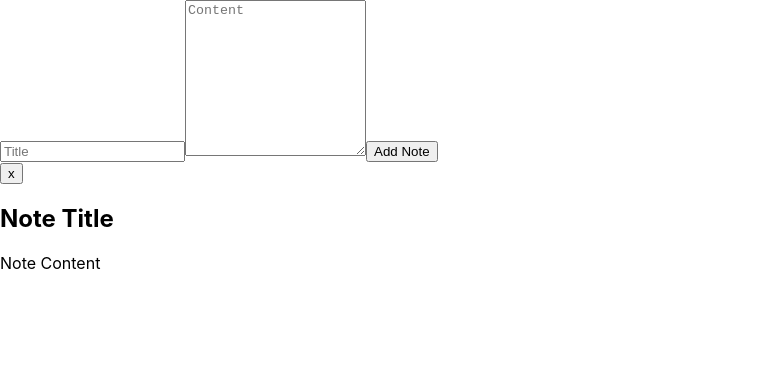
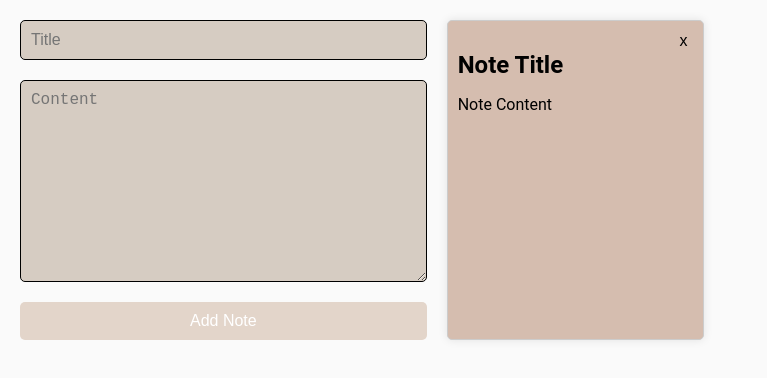
Before and after one commit to denismwangikimani/ByteNotesApp, a React (Create React App) app in the folder notes-app/notes-app/: page / in a window 1280 px wide. Shown: the top 378 px of the page, without its empty margins (0-767 px from the left). Built offline with nearby package versions, Linux system fonts and the light colour scheme.

Commit message:
added styling

```diff
--- a/notes-app/notes-app/src/App.css
+++ b/notes-app/notes-app/src/App.css
@@ -1,38 +1,102 @@
-.App {
-  text-align: center;
+/*We'll give it a gray background and a margin to prevent the app from touching the browser window edges*/
+body {
+  font-family: "Roboto", sans-serif;
+  margin: 20px;
+  background-color: rgb(250, 250, 250);
 }
 
-.App-logo {
-  height: 40vmin;
-  pointer-events: none;
+/*For mobile screens, we want our App Container to default to a single column layout, stacking our form and notes grid on top of each other.*/
+.app-container {
+  grid-template-columns: 1fr;
 }
 
-@media (prefers-reduced-motion: no-preference) {
-  .App-logo {
-    animation: App-logo-spin infinite 20s linear;
+/* We'll add a media query specifying that for screens larger than 600 pixels, we'll use a two-column layout. We'll define this using grid-template-columns.
+The first column will be 200 pixels wide, accommodating the form. The second column will use 1fr, filling the remaining space. A 20-pixel gap will separate the two columns. */
+@media (min-width: 600px) {
+  .app-container {
+    display: grid;
+    grid-template-columns: 1fr 2fr;
+    grid-gap: 20px;
   }
 }
 
-.App-header {
-  background-color: #282c34;
-  min-height: 100vh;
+/*we will use  grid-template-columns. Each grid item will have a minimum width of 250 pixels and can expand to fill available space.
+We'll also set grid-auto-rows to ensure each row is a minimum of 250 pixels tall, accommodating notes of different sizes while maintaining a consistent row height.*/
+.notes-grid {
+  display: grid;
+  grid-template-columns: repeat(auto-fill, minmax(250px, 1fr));
+  grid-auto-rows: minmax(250px, auto);
+  gap: 20px;
+}
+
+.notes-items {
   display: flex;
   flex-direction: column;
-  align-items: center;
-  justify-content: center;
-  font-size: calc(10px + 2vmin);
+  border: 1px solid #ccc;
+  padding: 10px;
+  border-radius: 5px;
+  background-color: #D5BDAF;
+  box-shadow: 0px 0px 10px rgba(0, 0, 0, 0.1);
+  cursor: pointer;
+}
+
+.notes-header {
+  display: flex;
+  justify-content: flex-end;
+}
+
+.notes-header button {
+  font-size: 16px;
+  background: transparent;
+  border: none;
+  cursor: pointer;
+  max-width: fit-content;
+}
+
+h2 {
+  margin: 0;
+}
+
+.note-form {
+  display: flex;
+  flex-direction: column;
+  gap: 20px;
+}
+
+textarea,
+input {
+  border-radius: 5px;
+  border: 1px solid black;
+  padding: 10px;
+  font-size: 16px;
+  background-color: #D6CCC2;
+}
+
+.note-form button {
+  border-radius: 5px;
+  background-color: #E3D5CA;
+  border: none;
+  padding: 10px;
+  font-size: 16px;
   color: white;
 }
 
-.App-link {
-  color: #61dafb;
+.note-form button:hover {
+  background-color: #F5EBE0;
+  cursor: pointer;
 }
 
-@keyframes App-logo-spin {
-  from {
-    transform: rotate(0deg);
-  }
-  to {
-    transform: rotate(360deg);
-  }
+.edit-buttons {
+  display: flex;
+  justify-content: space-evenly;
+  gap: 5px;
 }
+
+.edit-buttons button {
+  flex: 1;
+}
+
+.edit-buttons button:last-of-type {
+  background-color: rgb(220, 89, 89);
+  color: rgb(255, 255, 255);
+}
--- a/notes-app/notes-app/src/App.tsx
+++ b/notes-app/notes-app/src/App.tsx
@@ -2,7 +2,7 @@ import "./App.css";
 
 const App = () => {
   return (
-    <div className="AppContainer">
+    <div className="app-container">
       {/* Add a form here containing input field and textarea both are
       required so that the user has to input things and a submit button*/}
       <form className="note-form">
```
